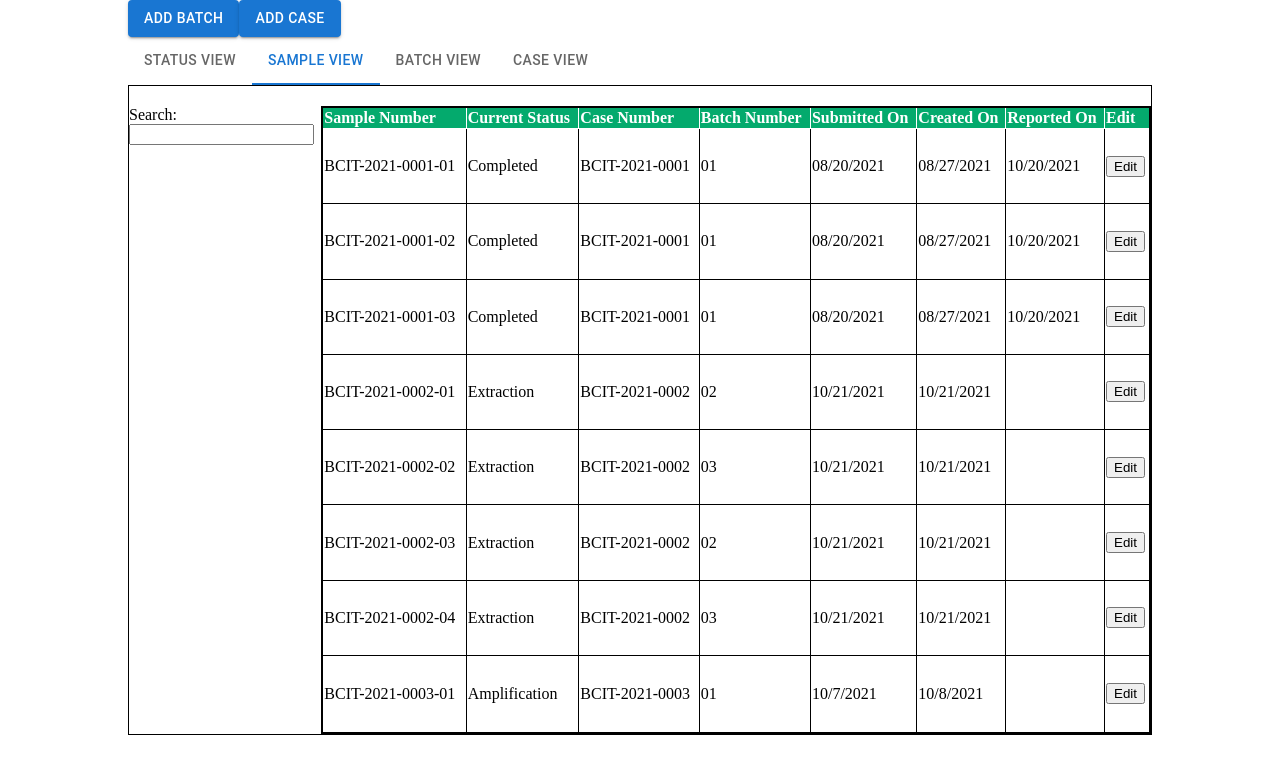
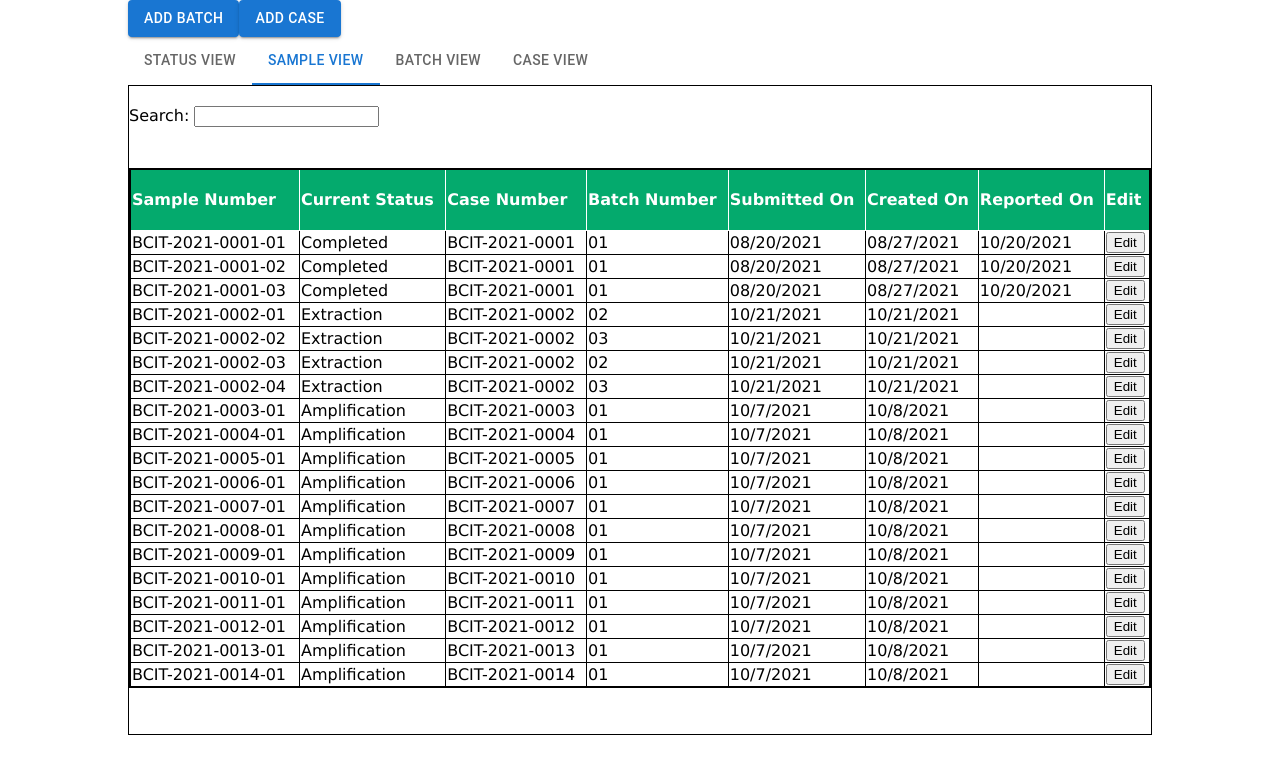
Before and after one commit to CozySchmidt/LeanForensics, a React (Create React App) app: page /sample-view in a window 1280 px wide. Shown: the top 774 px of the page. Built offline with nearby package versions, Linux system fonts and the light colour scheme.

Commit message:
Column sorting implemented

```diff
--- a/package.json
+++ b/package.json
@@ -8,7 +8,7 @@
     "@mui/icons-material": "^5.0.4",
     "@mui/material": "^5.0.4",
     "@mui/styles": "^5.0.1",
-    "@mui/x-data-grid": "^5.0.0-beta.4",
+    "@mui/x-data-grid": "^5.0.0-beta.5",
     "@testing-library/jest-dom": "^5.14.1",
     "@testing-library/react": "^11.2.7",
     "@testing-library/user-event": "^12.8.3",
@@ -17,6 +17,7 @@
     "react": "^17.0.2",
     "react-bootstrap": "^2.0.0-rc.0",
     "react-dom": "^17.0.2",
+    "react-icons": "^4.3.1",
     "react-router-dom": "^5.3.0",
     "react-scripts": "4.0.3",
     "react-scrollbooster": "^0.1.2",
--- a/src/components/sample_views/SampleView.css
+++ b/src/components/sample_views/SampleView.css
@@ -1,3 +1,11 @@
+.viewHolder {
+    display: flex;
+    flex-direction: column;
+    width: 100%;
+    font-family: Verdana, Geneva, Tahoma, sans-serif;
+    overflow: auto;
+}
+
 .table--samples {
     margin-top: 2%;
     border-collapse: collapse;
@@ -6,16 +14,15 @@
 }
 
 .table--samples--header {
-    padding-top: 2%;
-    padding-bottom: 2%;
     text-align: left;
     background-color: #04AA6D;
     color: white;
-    padding: 8px;
 }
 
 .table--samples--header th {
     border: 1px solid;
+    padding-top: 2%;
+    padding-bottom: 2%;
 }
 
 .table--samples--body {
@@ -26,3 +33,7 @@
 .table--samples--body td {
     border: 1px solid;
 }
+
+.table--samples--header--sorted {
+    padding-left: 2%;
+}
--- a/src/components/sample_views/SampleView.js
+++ b/src/components/sample_views/SampleView.js
@@ -1,9 +1,10 @@
 import React, { useMemo } from "react";
-import { useTable, useGlobalFilter } from 'react-table';
+import { useTable, useGlobalFilter, useSortBy } from 'react-table';
 import MOCK_DATA from '../../constants/mock_samples.json';
 import COLUMNS from './Columns';
 import './SampleView.css';
 import { GlobalFilter } from "./GlobalFilter";
+import {BsFillArrowDownCircleFill, BsFillArrowUpCircleFill} from "react-icons/bs";
 
 const SampleView = () => {
 
@@ -18,19 +19,24 @@ const SampleView = () => {
     prepareRow,
     state,
     setGlobalFilter,
-  } = useTable({ columns, data }, useGlobalFilter);
+  } = useTable({ columns, data }, useGlobalFilter, useSortBy);
 
   const { globalFilter } = state;
 
   return (
-    <>
+    <div className="viewHolder">
       <GlobalFilter filter={globalFilter} setFilter={setGlobalFilter}/>
       <table className="table--samples" {...getTableProps()}>
         <thead className="table--samples--header">
           {headerGroups.map(headerGroup => (
             <tr {...headerGroup.getHeaderGroupProps()}>
               {headerGroup.headers.map(column => (
-                <th {...column.getHeaderProps()}>{column.render('Header')}</th>
+                <th {...column.getHeaderProps(column.getSortByToggleProps())}>
+                  {column.render('Header')}
+                  <span className="table--samples--header--sorted">
+                    {column.isSorted ? (column.isSortedDesc ? <BsFillArrowDownCircleFill/> : <BsFillArrowUpCircleFill/>) : ''}
+                  </span>
+                </th>
               ))}
               <th>Edit</th>
             </tr>
@@ -54,7 +60,7 @@ const SampleView = () => {
           })}
         </tbody>
       </table>
-    </>
+    </div>
   )
 
 
--- a/src/constants/mock_samples.json
+++ b/src/constants/mock_samples.json
@@ -69,5 +69,94 @@
         "submitted": "10/7/2021",
         "created": "10/8/2021",
         "reported": ""
+    },
+    {
+        "sampleNumber": "BCIT-2021-0004-01",
+        "currentStatus": "Amplification",
+        "caseNumber": "BCIT-2021-0004",
+        "batchNumber": "01",
+        "submitted": "10/7/2021",
+        "created": "10/8/2021",
+        "reported": ""
+    }, {
+        "sampleNumber": "BCIT-2021-0005-01",
+        "currentStatus": "Amplification",
+        "caseNumber": "BCIT-2021-0005",
+        "batchNumber": "01",
+        "submitted": "10/7/2021",
+        "created": "10/8/2021",
+        "reported": ""
+    }, {
+        "sampleNumber": "BCIT-2021-0006-01",
+        "currentStatus": "Amplification",
+        "caseNumber": "BCIT-2021-0006",
+        "batchNumber": "01",
+        "submitted": "10/7/2021",
+        "created": "10/8/2021",
+        "reported": ""
+    }, {
+        "sampleNumber": "BCIT-2021-0007-01",
+        "currentStatus": "Amplification",
+        "caseNumber": "BCIT-2021-0007",
+        "batchNumber": "01",
+        "submitted": "10/7/2021",
+        "created": "10/8/2021",
+        "reported": ""
+    }, {
+        "sampleNumber": "BCIT-2021-0008-01",
+        "currentStatus": "Amplification",
+        "caseNumber": "BCIT-2021-0008",
+        "batchNumber": "01",
+        "submitted": "10/7/2021",
+        "created": "10/8/2021",
+        "reported": ""
+    }, {
+        "sampleNumber": "BCIT-2021-0009-01",
+        "currentStatus": "Amplification",
+        "caseNumber": "BCIT-2021-0009",
+        "batchNumber": "01",
+        "submitted": "10/7/2021",
+        "created": "10/8/2021",
+        "reported": ""
+    }, {
+        "sampleNumber": "BCIT-2021-0010-01",
+        "currentStatus": "Amplification",
+        "caseNumber": "BCIT-2021-0010",
+        "batchNumber": "01",
+        "submitted": "10/7/2021",
+        "created": "10/8/2021",
+        "reported": ""
+    }, {
+        "sampleNumber": "BCIT-2021-0011-01",
+        "currentStatus": "Amplification",
+        "caseNumber": "BCIT-2021-0011",
+        "batchNumber": "01",
+        "submitted": "10/7/2021",
+        "created": "10/8/2021",
+        "reported": ""
+    }, {
+        "sampleNumber": "BCIT-2021-0012-01",
+        "currentStatus": "Amplification",
+        "caseNumber": "BCIT-2021-0012",
+        "batchNumber": "01",
+        "submitted": "10/7/2021",
+        "created": "10/8/2021",
+        "reported": ""
+    }, {
+        "sampleNumber": "BCIT-2021-0013-01",
+        "currentStatus": "Amplification",
+        "caseNumber": "BCIT-2021-0013",
+        "batchNumber": "01",
+        "submitted": "10/7/2021",
+        "created": "10/8/2021",
+        "reported": ""
+    }, {
+        "sampleNumber": "BCIT-2021-0014-01",
+        "currentStatus": "Amplification",
+        "caseNumber": "BCIT-2021-0014",
+        "batchNumber": "01",
+        "submitted": "10/7/2021",
+        "created": "10/8/2021",
+        "reported": ""
     }
 ]
```
Also changed, not shown: src/components/sample_views/StatusView.css (indentation only), src/screens/ViewHolderScreen.css (indentation only), 1 other file (tests, documents, lock files or other folders).
